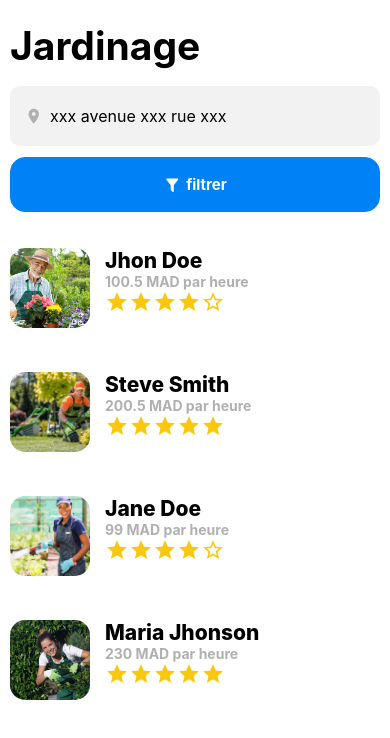
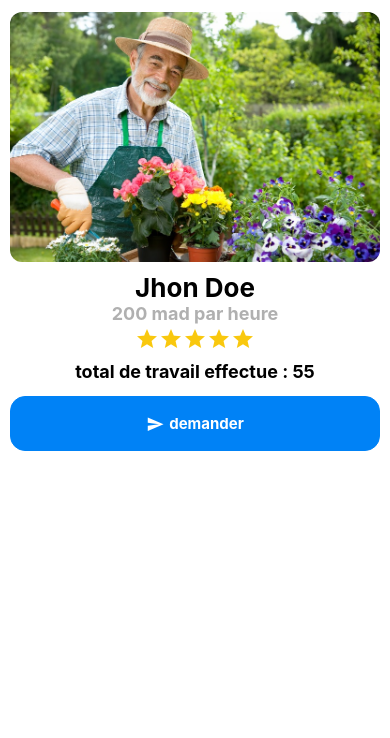
Before and after one commit to Ayman-shaim1/Home-Services, a React Native app: screen / in a window 390 px wide. Shown: the top 738 px of the page. Built offline with nearby package versions, Linux system fonts and the light colour scheme.

Commit message:
work on: 'Employe details sceen'

```diff
--- a/app/components/EmployeItem.js
+++ b/app/components/EmployeItem.js
@@ -1,10 +1,37 @@
-import React from "react";
-import { View , Text, StyleSheet, Image, TouchableOpacity } from "react-native";
+import React, { useEffect, useRef } from "react";
+import { View , Text, StyleSheet, Image, TouchableOpacity, Animated } from "react-native";
 import colors from "../config/colors";
 import Rating from "./Rating";
 
-export default function EmployeItem({ employe }) {
+export default function EmployeItem({ employe ,index}) {
+
+    const animationValue = useRef(new Animated.Value(0)).current;
+    const animateItem = () => {
+        Animated.timing(animationValue, {
+          toValue: 1,
+          duration: 500,
+          delay: index * 200, // Adjust the delay for staggered animation
+          useNativeDriver: false,
+        }).start();
+      };
+
+    const translateY = animationValue.interpolate({
+        inputRange: [0, 1],
+        outputRange: [100, 0], // You can customize the animation as needed
+    });
+
+
+    useEffect(() => {
+      animateItem(1); // Trigger animation when the component mounts
+    }, []);
+
     return (
+        <Animated.View
+            style={{
+                transform: [{ translateY }],
+                opacity: animationValue,
+            }}
+        >
             <TouchableOpacity style={styles.container}>
                 <View style={styles.wrapper}>
                     <Image source={employe.image} style={styles.image}/>
@@ -19,6 +46,7 @@ export default function EmployeItem({ employe }) {
                     </View>
                 </View>
             </TouchableOpacity>
+        </Animated.View>
     )
 }
 
@@ -27,9 +55,7 @@ const styles = StyleSheet.create({
         marginBottom:20,
         position:'relative',
         borderRadius:10,
-        paddingVertical:12,
-        // borderBottomColor:'lightgray',
-        // borderBottomWidth:1,
+        paddingVertical:5,
     },
     wrapper:{
         flexDirection:'row',
--- a/app/components/ServiceItem.js
+++ b/app/components/ServiceItem.js
@@ -13,10 +13,11 @@ export default function ServiceItem ({ service,index }) {
           useNativeDriver: false,
         }).start();
       };
-  const translateY = animationValue.interpolate({
-    inputRange: [0, 1],
-    outputRange: [100, 0], // You can customize the animation as needed
-  });
+
+      const translateX = animationValue.interpolate({
+        inputRange: [0, 1],
+        outputRange: [100, 0], // You can customize the animation as needed
+      });
 
 
     useEffect(() => {
@@ -26,7 +27,7 @@ export default function ServiceItem ({ service,index }) {
     return (
         <Animated.View
           style={{
-              transform: [{ translateY }],
+              transform: [{ translateX }],
             opacity: animationValue,
           }}
         >
--- a/app/layouts/DefaultLayout.js
+++ b/app/layouts/DefaultLayout.js
@@ -3,15 +3,11 @@ import LoginScreen from "../screens/LoginScreen";
 import HomeScreen from "../screens/HomeScreen";
 import RegisterScreen from "../screens/RegisterScreen";
 import EmployeListScreen from "../screens/EmployeListScreen";
-
+import EmployeDetailsScreen from "../screens/EmployeDetailsScreen";
 import { Screen } from "../components";
 
 export default function DefaultLayout(){
     return (
-     <Screen>
-           {/* <HomeScreen/> */}
-           <EmployeListScreen/>
-            {/* <RegisterScreen/> */}
-     </Screen>
-    )
+        <EmployeDetailsScreen/>
+    );
 }
--- /dev/null
+++ b/app/screens/EmployeDetailsScreen.js
@@ -0,0 +1,46 @@
+import { Image, StyleSheet, View } from "react-native";
+import {  Button, Heading, Rating, Screen } from "../components";
+
+export default function EmployeDetailsScreen () {
+        return (
+            <Screen style={styles.container}>
+                <Image source={require('../assets/emp1.jpeg')} style={styles.image}/>
+                <View style={styles.center}>
+                    <Heading as="heading5" text="Jhon Doe" style={{ marginBottom:-5 }} />
+                </View>
+                <View style={styles.center}>
+                    <Heading as="heading6" text="200 mad par heure" style={styles.text} color="gray"/>
+                </View>
+                <View style={styles.center}>
+                     <Rating number={5} style={styles.rating}/>
+                </View>
+                <View style={styles.center}>
+                     <Heading as="heading6" text="total de travail effectue : 55" />
+               </View>
+               <Button text={"demander"} icon={'send'}/>
+            </Screen>
+        );
+}
+
+const styles = StyleSheet.create({
+
+    image:{
+        width:'100%',
+        height:250,
+        borderRadius:12,
+    },
+    text:{
+        marginTop:5,
+    },
+    center:{
+        alignItems:'center',
+    },
+    description:{
+        textAlign:'justify',
+        fontSize:14,
+        fontWeight:'400'
+    },
+    rating:{
+        marginTop:-7
+    }
+})
--- a/app/screens/EmployeListScreen.js
+++ b/app/screens/EmployeListScreen.js
@@ -1,6 +1,6 @@
 import React, { useState } from "react";
 import { StyleSheet, View,  FlatList, Text } from "react-native";
-import { BottomModal, Button,  Dropdown,  EmployeItem,  Heading,  Label,  RatingPicker,  TextInput } from "../components";
+import { BottomModal, Button,  Dropdown,  EmployeItem,  Heading,  Label,  RatingPicker,  Screen,  TextInput } from "../components";
 import Slider from '@react-native-community/slider';
 import colors from "../config/colors";
 
@@ -43,7 +43,7 @@ export default function EmployeListScreen(){
     const [startNumber, setStartNumber] = useState(1)
 
     return(
-        <View style={styles.container}>
+        <Screen style={styles.container}>
             {/* <Heading as="heading3" text={"Service"} style={{ marginBottom:-10 }}/> */}
             <Heading as="heading3" text={"Jardinage"} color="black"/>
             <TextInput value={'xxx avenue xxx rue xxx'} icon={'map-marker'} />
@@ -80,7 +80,7 @@ export default function EmployeListScreen(){
                 renderItem={({ item,index }) => <EmployeItem employe={item} index={index}/>}
                 scrollEnabled={false}
               />
-        </View>
+        </Screen>
     )
 }
 
--- a/app/screens/HomeScreen.js
+++ b/app/screens/HomeScreen.js
@@ -1,13 +1,13 @@
 import React from "react";
 import { View, StyleSheet } from "react-native";
-import { ServicesContainer, Searchbar } from "../components";
+import { ServicesContainer, Searchbar, Screen } from "../components";
 
 export default function HomeScreen()  {
     return (
-       <View>
+       <Screen>
          {/* <Searchbar/> */}
          <ServicesContainer/>
-       </View>
+       </Screen>
     )
 }
 
```
Lines whose indentation alone changed are shown as unchanged.
